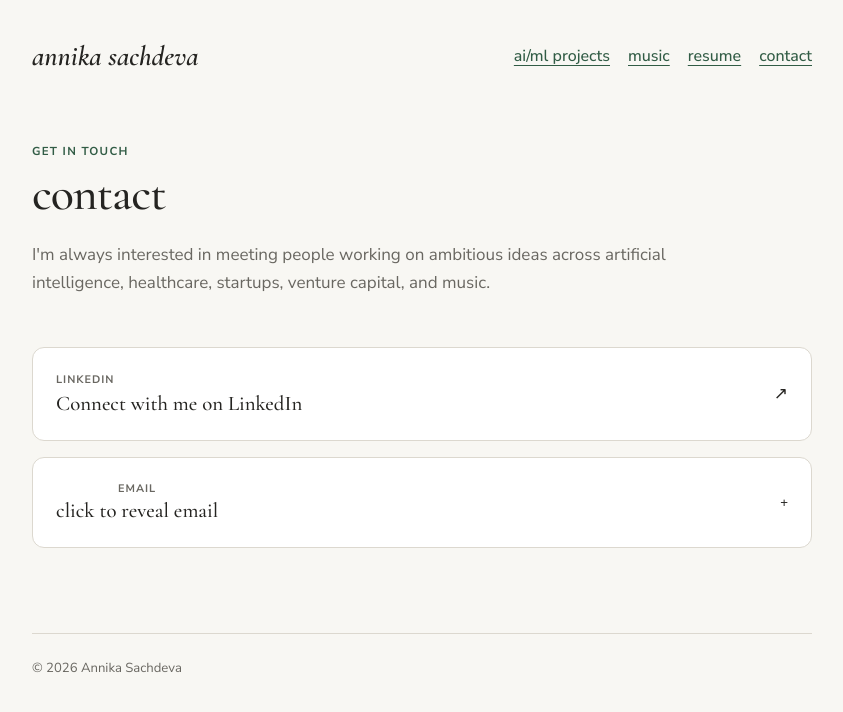
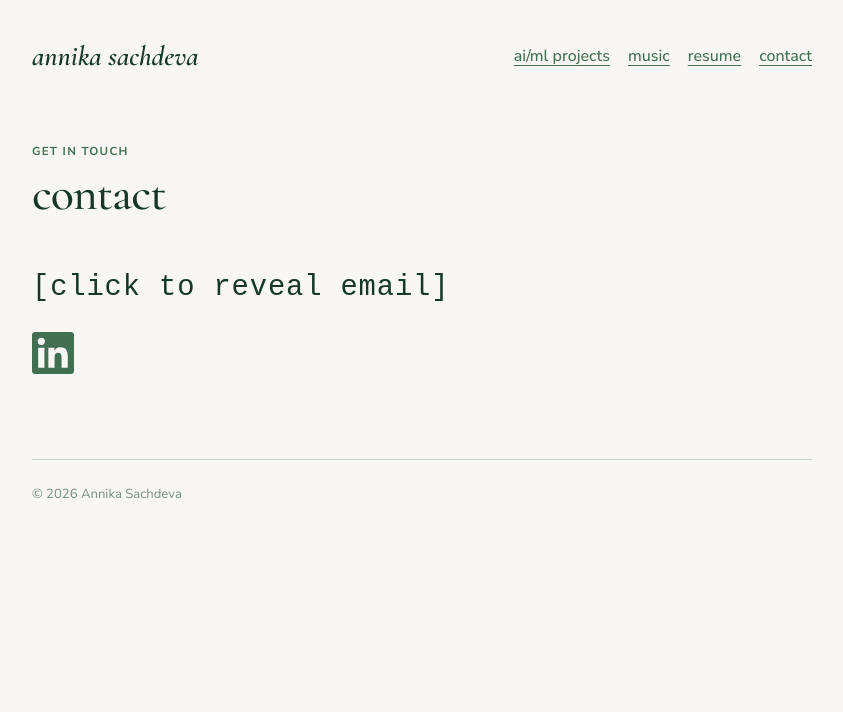
Before and after one commit to annika-sachdeva/annika-portfolio, a Next.js app: page /contact in a window 1280 px wide. Shown: the top 712 px of the page, without its empty margins (218-1061 px from the left). Built offline with nearby package versions, Linux system fonts and the light colour scheme.

Commit message:
fixed contact page

```diff
--- a/app/contact/page.tsx
+++ b/app/contact/page.tsx
@@ -13,47 +13,35 @@ export default function ContactPage() {
       <header className="pageHeader">
         <p className="eyebrow">get in touch</p>
         <h1>contact</h1>
-
-        <p>
-          I&apos;m always interested in meeting people working on ambitious
-          ideas across artificial intelligence, healthcare, startups, venture
-          capital, and music.
-        </p>
       </header>
 
-      <section className="contactList">
+      <section className="minimalContact">
+        <button
+          type="button"
+          className="emailTextButton"
+          onClick={() => setShowEmail((current) => !current)}
+          aria-expanded={showEmail}
+        >
+          {showEmail
+            ? "[asach29 [at] mit [dot] edu]"
+            : "[click to reveal email]"}
+        </button>
+
         <a
-          className="contactCard"
+          className="linkedinLogo"
           href="https://www.linkedin.com/in/annikasachdeva"
           target="_blank"
           rel="noreferrer"
+          aria-label="annika sachdeva on LinkedIn"
         >
-          <div>
-            <p className="contactLabel">linkedin</p>
-            <h2>Connect with me on LinkedIn</h2>
-          </div>
-
-          <span aria-hidden="true">↗</span>
+          <svg
+            viewBox="0 0 24 24"
+            role="img"
+            aria-hidden="true"
+          >
+            <path d="M20.45 20.45h-3.56v-5.57c0-1.33-.03-3.04-1.85-3.04-1.85 0-2.14 1.45-2.14 2.94v5.67H9.34V8.98h3.42v1.57h.05c.48-.9 1.64-1.85 3.37-1.85 3.6 0 4.27 2.37 4.27 5.46v6.29ZM5.32 7.41a2.07 2.07 0 1 1 0-4.14 2.07 2.07 0 0 1 0 4.14ZM7.1 20.45H3.54V8.98H7.1v11.47ZM22.23 0H1.77C.79 0 0 .77 0 1.72v20.56C0 23.23.79 24 1.77 24h20.46c.98 0 1.77-.77 1.77-1.72V1.72C24 .77 23.21 0 22.23 0Z" />
+          </svg>
         </a>
-
-        <button
-          type="button"
-          className="contactCard emailRevealButton"
-          onClick={() => setShowEmail(true)}
-          disabled={showEmail}
-        >
-          <div>
-            <p className="contactLabel">email</p>
-
-            <h2>
-              {showEmail
-                ? "asach29 [at] mit [dot] edu"
-                : "click to reveal email"}
-            </h2>
-          </div>
-
-          <span aria-hidden="true">{showEmail ? "✓" : "+"}</span>
-        </button>
       </section>
 
       <footer>© {new Date().getFullYear()} Annika Sachdeva</footer>
--- a/app/globals.css
+++ b/app/globals.css
@@ -3,12 +3,16 @@
 :root {
   --background: #f8f7f3;
   --surface: #ffffff;
-  --surface-soft: #f1efe9;
-  --text: #252421;
-  --muted: #696761;
-  --border: #dcd8cf;
-  --accent: #315c45;
-  --accent-soft: #e7eee9;
+  --surface-soft: #edf2ed;
+
+  --text: #2f513c;
+  --heading: #183827;
+  --muted: #78917f;
+
+  --border: #cad8ce;
+  --accent: #426f52;
+  --accent-light: #93ad9b;
+  --accent-soft: #e2ece5;
 }
 
 * {
@@ -53,7 +57,7 @@ a:hover {
 }
 
 .name {
-  color: var(--text);
+  color: var(--heading);
   font-family: "Cormorant Garamond", Georgia, serif;
   font-size: 1.75rem;
   font-style: italic;
@@ -70,6 +74,10 @@ a:hover {
   gap: 18px;
   font-size: 1rem;
   font-weight: 500;
+}
+
+.navLinks a {
+  color: var(--accent);
 }
 
 .intro {
@@ -98,6 +106,7 @@ p {
 h1,
 h2,
 h3 {
+  color: var(--heading);
   font-family: "Cormorant Garamond", Georgia, serif;
   font-weight: 500;
 }
@@ -123,6 +132,7 @@ h3 {
 
 p {
   margin-bottom: 15px;
+  color: var(--text);
 }
 
 ul {
@@ -131,6 +141,7 @@ ul {
 
 li {
   margin-bottom: 8px;
+  color: var(--text);
 }
 
 .section {
@@ -164,6 +175,7 @@ li {
 
 .experienceTitle {
   margin-bottom: 7px;
+  color: var(--heading);
   font-weight: 700;
 }
 
@@ -214,7 +226,13 @@ li {
   padding: 10px 15px;
   border: 1px solid var(--accent);
   border-radius: 8px;
+  color: var(--accent);
   text-decoration: none;
+}
+
+.buttonLink:hover {
+  border-color: var(--accent-light);
+  color: var(--accent-light);
 }
 
 .projectList {
@@ -272,6 +290,7 @@ li {
 
 .projectLink {
   display: inline-block;
+  color: var(--accent);
   font-weight: 700;
 }
 
@@ -336,6 +355,10 @@ li {
 .performanceRow div span {
   color: var(--muted);
   font-size: 0.9rem;
+}
+
+.performanceRow:hover {
+  color: var(--accent-light);
 }
 
 .timeline {
@@ -405,56 +428,43 @@ li {
   padding: 0;
   border: 0;
   background: transparent;
-  color: var(--text);
+  color: var(--heading);
   font-family: "Courier New", Courier, monospace;
   font-size: clamp(1.35rem, 4vw, 1.8rem);
   font-weight: 400;
   letter-spacing: 0.03em;
   cursor: pointer;
+  transition:
+    color 0.2s ease,
+    transform 0.2s ease;
 }
 
 .emailTextButton:hover {
-  color: var(--accent);
+  color: var(--accent-light);
+  transform: translateY(-1px);
 }
 
-.socialIcons {
-  display: flex;
-  align-items: center;
-  gap: 28px;
-}
-
-.socialIcons a {
-  color: #929292;
+.linkedinLogo {
+  display: inline-flex;
+  width: 42px;
+  height: 42px;
+  color: var(--accent);
   text-decoration: none;
   transition:
     color 0.2s ease,
     transform 0.2s ease;
 }
 
-.socialIcons a:hover {
-  color: var(--accent);
+.linkedinLogo svg {
+  width: 100%;
+  height: 100%;
+  fill: currentColor;
+}
+
+.linkedinLogo:hover {
+  color: var(--accent-light);
   opacity: 1;
   transform: translateY(-2px);
-}
-
-.linkedinIcon {
-  display: flex;
-  align-items: center;
-  justify-content: center;
-  width: 39px;
-  height: 39px;
-  border-radius: 2px;
-  background: #929292;
-  color: white !important;
-  font-family: Arial, Helvetica, sans-serif;
-  font-size: 1.7rem;
-  font-weight: 700;
-  line-height: 1;
-}
-
-.linkedinIcon:hover {
-  background: var(--accent);
-  color: white !important;
 }
 
 footer {
@@ -509,4 +519,9 @@ footer {
   .emailTextButton {
     font-size: 1.2rem;
   }
+
+  .linkedinLogo {
+    width: 38px;
+    height: 38px;
+  }
 }
```
